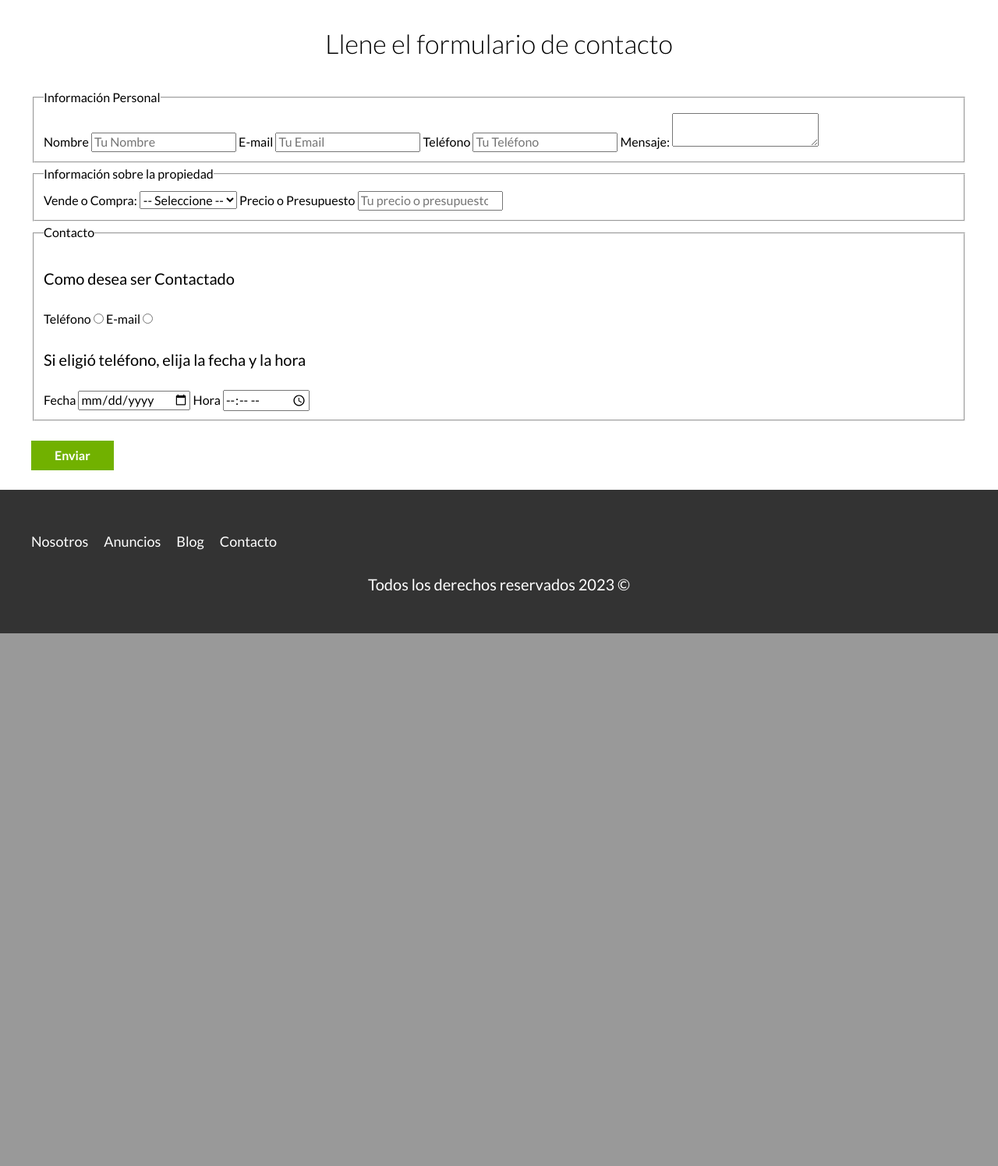
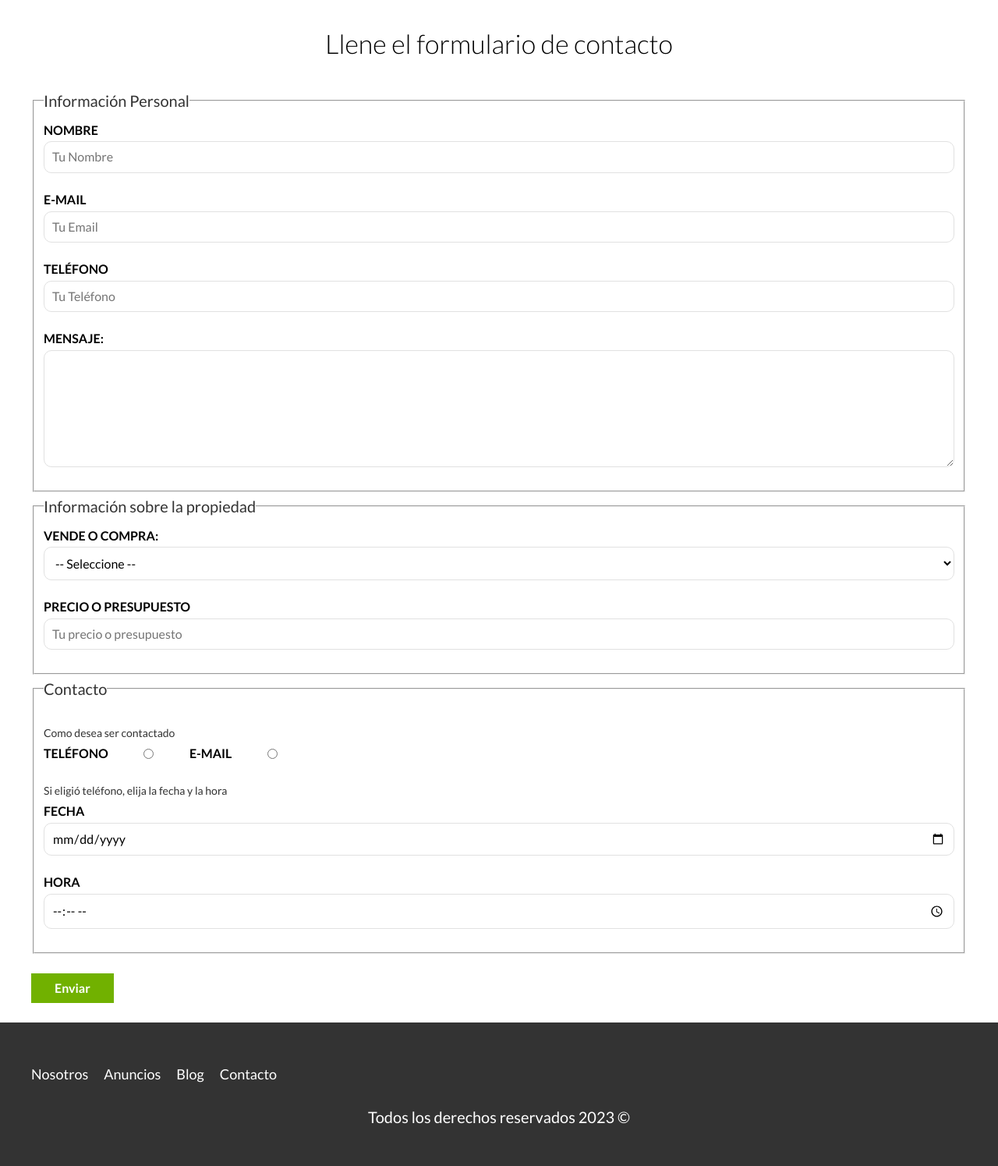
Before and after one commit to Ultron021122/BienesRaices, a PHP site: page /contacto.html in a window 1280 px wide. Shown: the part 1128-2623 px from the top of the page at 78% size. Before the commit the page ends 1940 px from the top, so only its background shows below. Run offline with PHP 8.4, Linux system fonts and the light colour scheme.

Commit message:
version 1.2

```diff
--- a/contacto.html
+++ b/contacto.html
@@ -66,7 +66,7 @@
             <fieldset>
                 <legend>Contacto</legend>
 
-                <p>Como desea ser Contactado</p>
+                <p>Como desea ser contactado</p>
                 <div class="forma-contacto">
                     <label for="contactar-telefono">Teléfono</label>
                     <input name="contacto" type="radio" value="telefono" id="contactar-telefono">
--- a/src/scss/app.scss
+++ b/src/scss/app.scss
@@ -14,6 +14,7 @@
 @import 'layout/contactar';
 @import 'layout/inferior';
 @import 'layout/testimonial';
+@import 'layout/formularios';
 
 /** Paginas Internas **/
 @import 'internas/nosotros';
--- /dev/null
+++ b/src/scss/layout/_formularios.scss
@@ -0,0 +1,45 @@
+.formulario {
+    p {
+        font-size: 1.4rem;
+        color: $grisOscuro;
+        margin: 2rem 0 0 0;
+    }
+
+    legend {
+        font-size: 2rem;
+        color: $grisOscuro;
+    }
+
+    label {
+        font-weight: $bold;
+        text-transform: uppercase;
+        display: block;
+    }
+    input:not([type="submit"]),
+    textarea,
+    select {
+        padding: 1rem;
+        display: block;
+        width: 100%;
+        background-color: $blanco;
+        border: 1px solid $gris;
+        border-radius: 1rem;
+        margin-bottom: 2rem;
+    }
+
+    textarea {
+        height: 150px;
+    }
+
+    .forma-contacto {
+        max-width: 30rem;
+        display: flex;
+        justify-content: space-between;
+        align-items: center;
+    }
+
+    input[type="radio"] {
+        margin: 0;
+        width: auto;
+    }
+}
```
Also changed, not shown: build/css/app.css, 1 other file.
